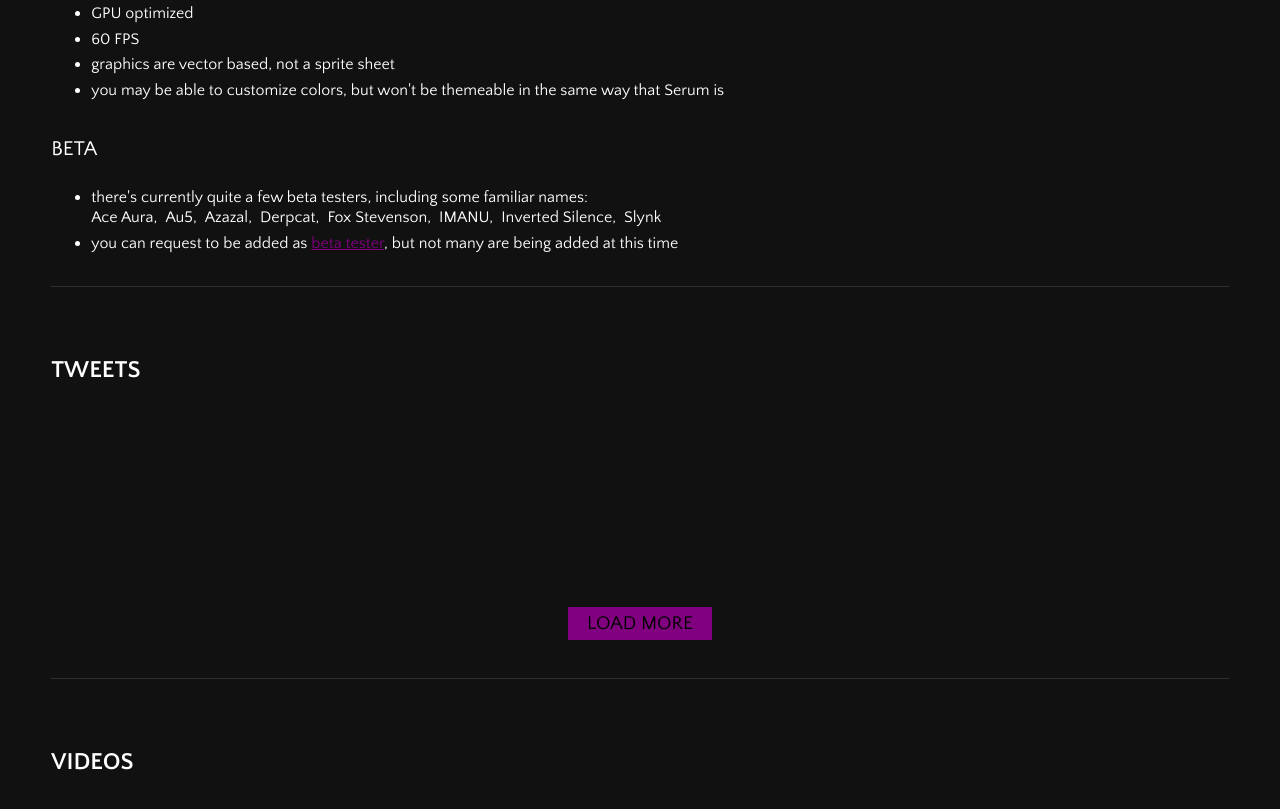
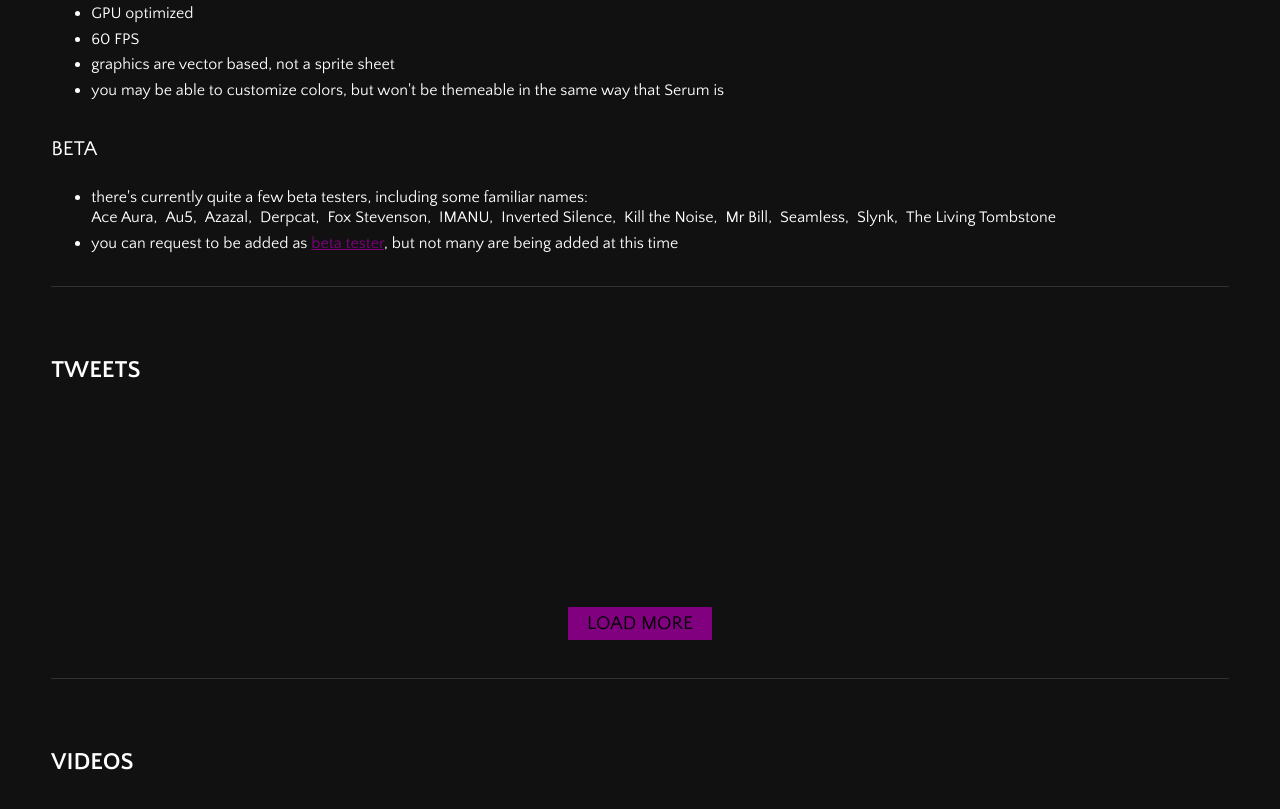
Before and after one commit to kevinkace/vitalwatch, a Gatsby site: page / in a window 1280 px wide. Shown: the part 1195-2004 px from the top of the page. Built offline with nearby package versions, Linux system fonts and the light colour scheme; Gatsby itself is replaced by a stand-in of ours; grey boxes are pictures that could not be loaded.

Commit message:
More fAmOuS beta testers

```diff
--- a/src/pages/index.js
+++ b/src/pages/index.js
@@ -91,7 +91,11 @@
               <li>Fox Stevenson</li>
               <li>IMANU</li>
               <li>Inverted Silence</li>
+              <li>Kill the Noise</li>
+              <li>Mr Bill</li>
+              <li>Seamless</li>
               <li>Slynk</li>
+              <li>The Living Tombstone</li>
             </ul>
           </li>
           <li>you can request to be added as <ExtLink href={'https://discord.com/channels/518489831232503809/638760293035409418'}>beta tester</ExtLink>, but not many are being added at this time</li>
```
